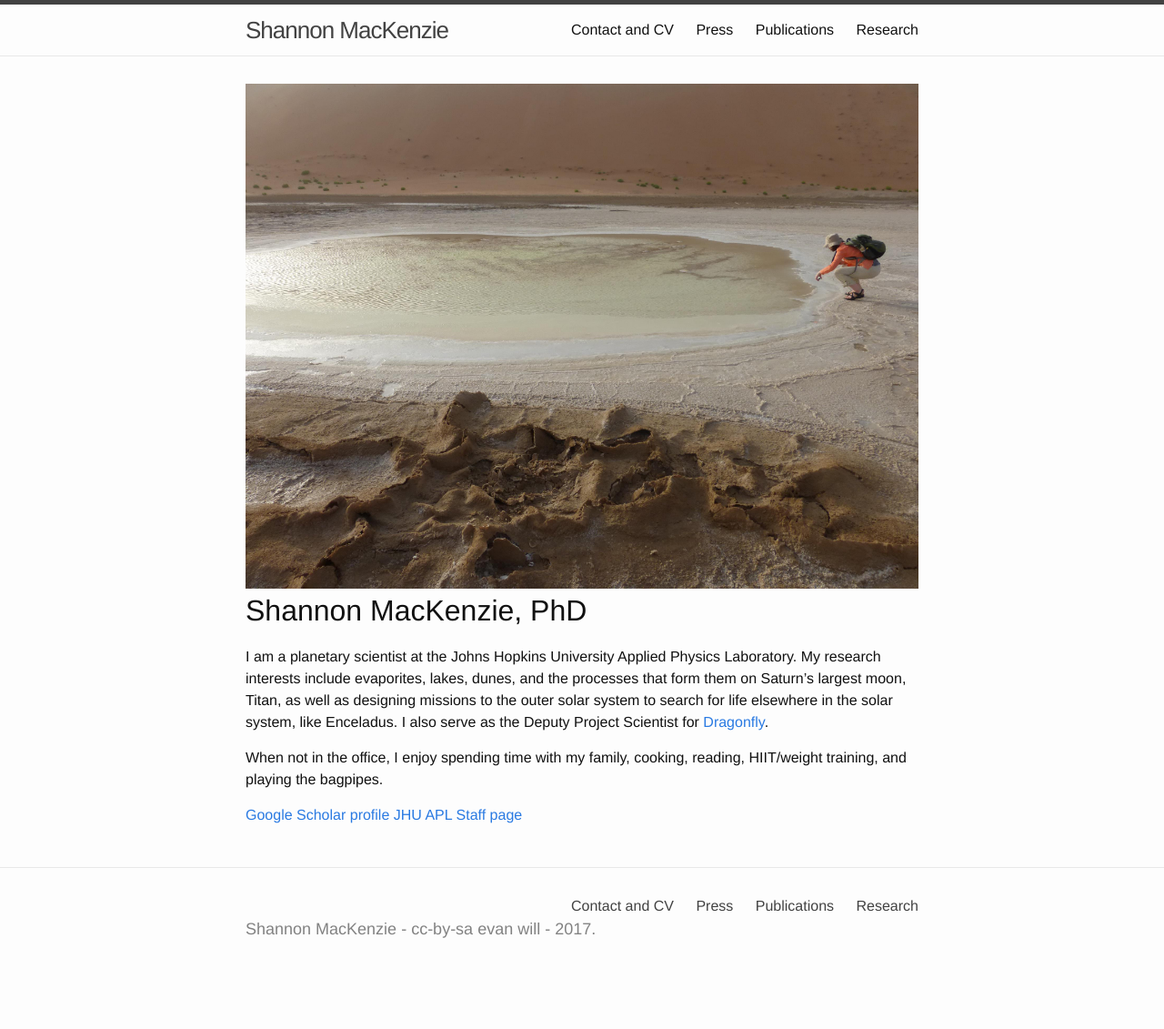
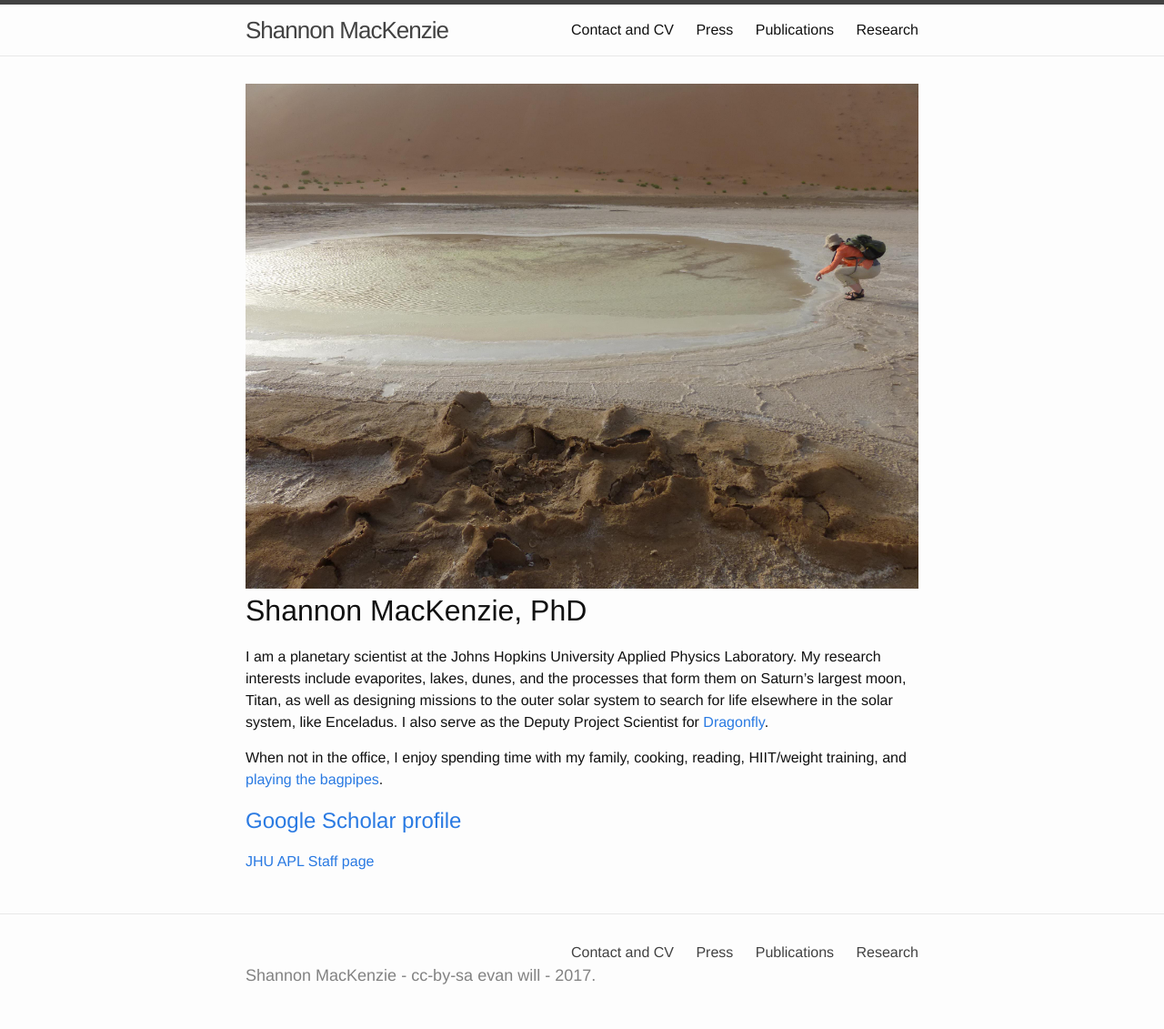
Before and after one commit to shannonmackenzie/shannonmackenzie.github.io, a Jekyll site: the page built from index.md, in a window 1280 px wide. Shown: the whole page at 91% size. Built offline with Jekyll 4.4.1, drawn with Linux system fonts in a browser that asks for light colours; before the commit the page ends 1080 px from its top, so only the background shows below that; part of the change alters nothing that is shown.

```diff
--- a/index.md
+++ b/index.md
@@ -10,8 +10,9 @@ layout: default
 
 I am a planetary scientist at the Johns Hopkins University Applied Physics Laboratory. My research interests include evaporites, lakes, dunes, and the processes that form them on Saturn's largest moon, Titan, as well as designing missions to the outer solar system to search for life elsewhere in the solar system, like Enceladus. I also serve as the Deputy Project Scientist for [Dragonfly](https://dragonfly.jhuapl.edu/).
 
-When not in the office, I enjoy spending time with my family, cooking, reading, HIIT/weight training, and playing the bagpipes.
+When not in the office, I enjoy spending time with my family, cooking, reading, HIIT/weight training, and [playing the bagpipes](https://www.baltimorecitypipeband.com/home).
 
 
 [Google Scholar profile](https://scholar.google.com/citations?user=982dVpEAAAAJ&hl=en)
+--
 [JHU APL Staff page](https://civspace.jhuapl.edu/people/shannon-mackenzie)
```
